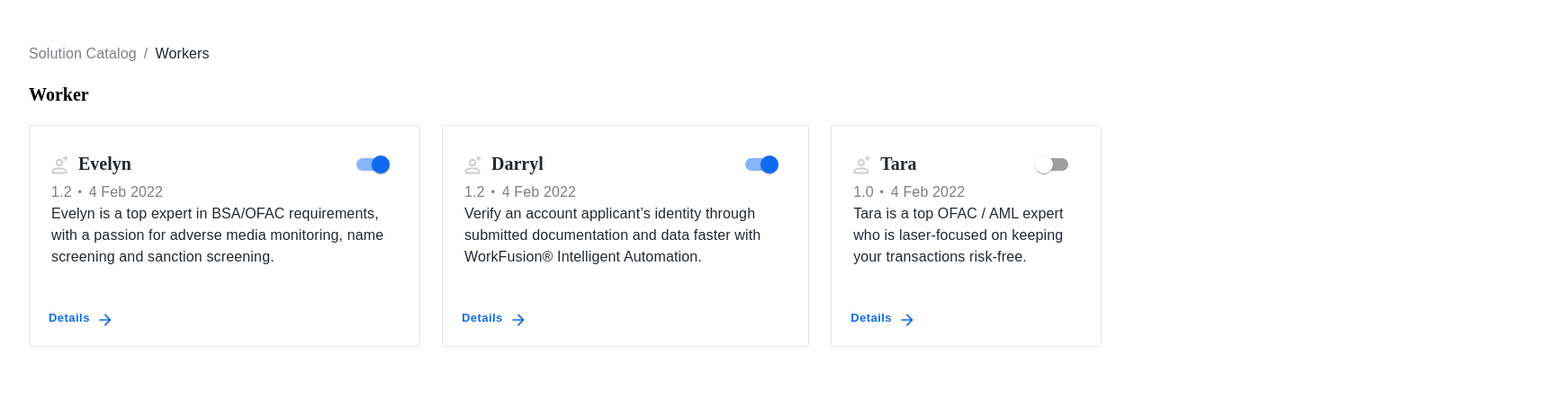
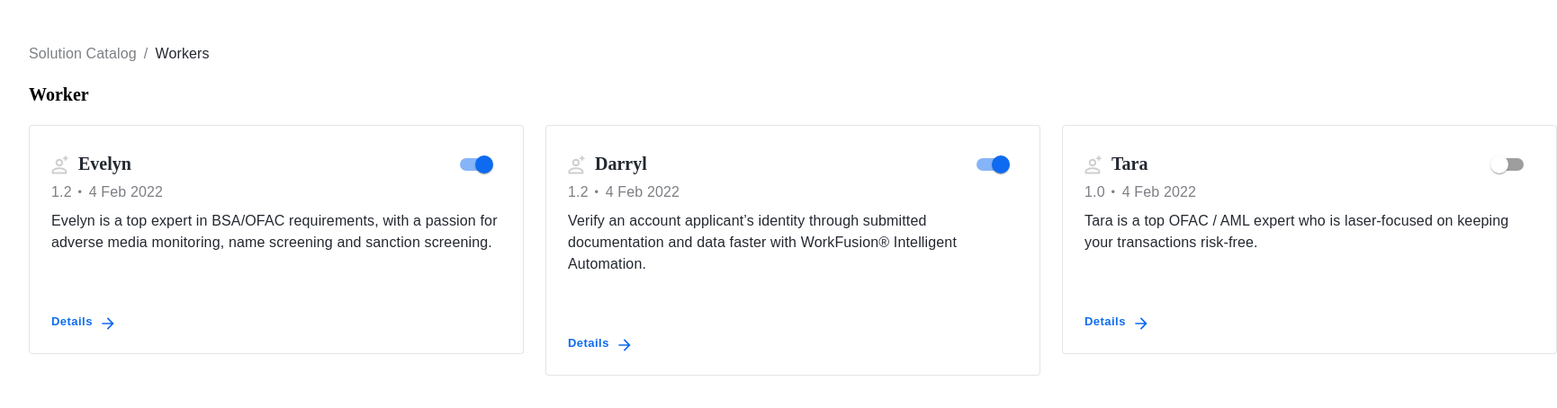
Before and after one commit to anshuman1490/react-ts-mui, a React (Create React App) app: page / in a window 1280 px wide. Shown: the top 454 px of the page at 90% size, 1730 px wide, since content can reach past the window. Built offline with nearby package versions, Linux system fonts and the light colour scheme.

Commit message:
1 file modified

```diff
--- a/BasicCard.tsx
+++ b/BasicCard.tsx
@@ -75,16 +75,16 @@ const card = ({ id, workerName, version, desc, isSwitchEnable }) => (
             )}
           </Box>
         </Box>
-        <Typography
-          sx={{ alignSelf: 'stretch' }}
-          variant="body1"
-          color="text.secondary"
-        >
-          {version} {bull} 4 Feb 2022
-        </Typography>
-        <Typography sx={{ alignSelf: 'stretch' }} variant="body1">
-          {desc}
-        </Typography>
+        <Box sx={{ alignSelf: 'stretch' }}>
+          <Typography variant="body1" color="text.secondary">
+            {version} {bull} 4 Feb 2022
+          </Typography>
+        </Box>
+        <Box sx={{ alignSelf: 'stretch', mt: '8px', mb: '16px' }}>
+          <Typography sx={{}} variant="body1">
+            {desc}
+          </Typography>
+        </Box>
       </Box>
     </CardContent>
     <CardActions
@@ -97,7 +97,7 @@ const card = ({ id, workerName, version, desc, isSwitchEnable }) => (
         alignSelf: 'stretch',
       }}
     >
-      <Button size="small">
+      <Button sx={{ p: '8px' }} size="small">
         Details
         <Box sx={{ ml: '10px', mt: '5px' }}>
           <svg
@@ -183,7 +183,6 @@ export default function BasicCard() {
           flexDirection: 'row',
           alignItems: 'flex-start',
           alignSelf: 'stretch',
-          justifyContent: 'space-between',
         }}
       >
         {CardMap}
@@ -195,13 +194,14 @@ function CustomCard(props) {
   return (
     <Card
       sx={{
-        minWidth: 275,
+        minWidth: 548,
         display: 'flex',
         flexDirection: 'column',
         alignItems: 'flex-start',
         justifyContent: 'space-between',
-        flexGrow: '1',
+        flexGrow: 1,
         mr: '24px',
+        flex: '50%',
       }}
       variant="outlined"
     >
```
